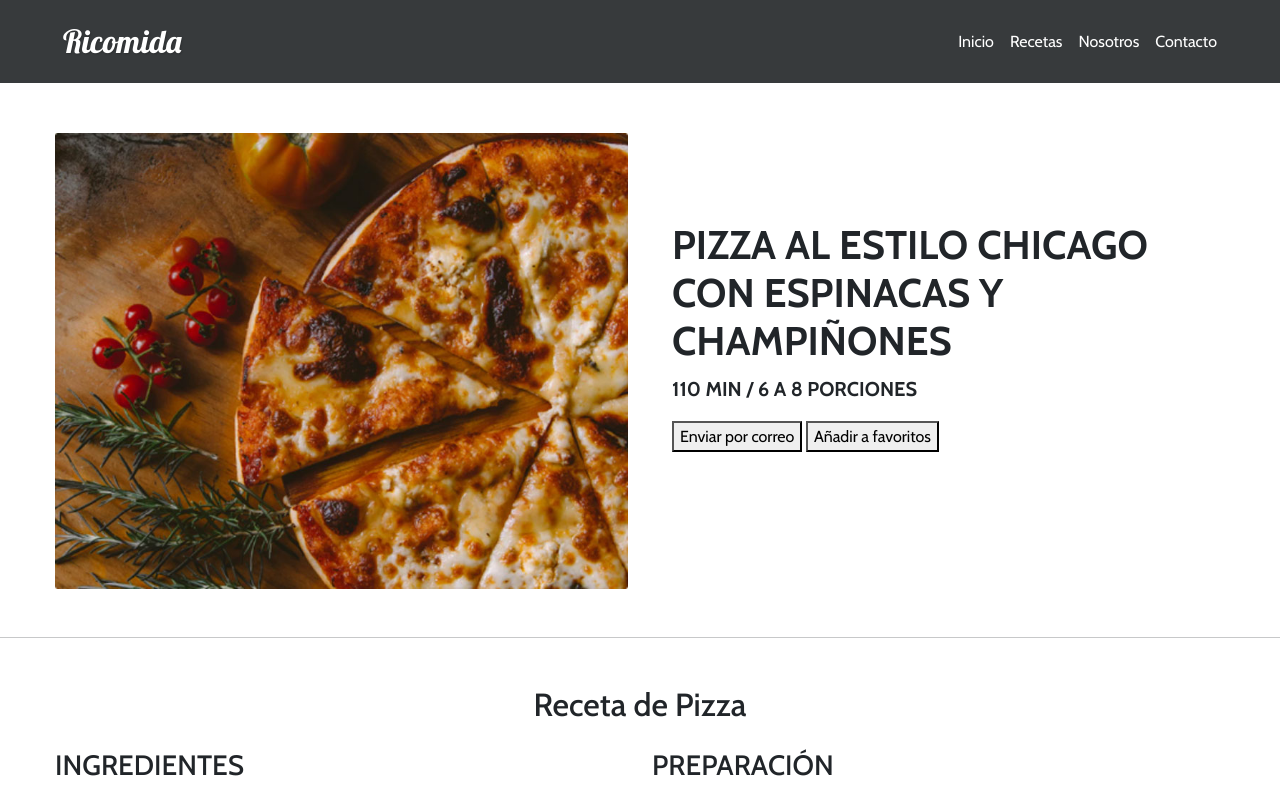
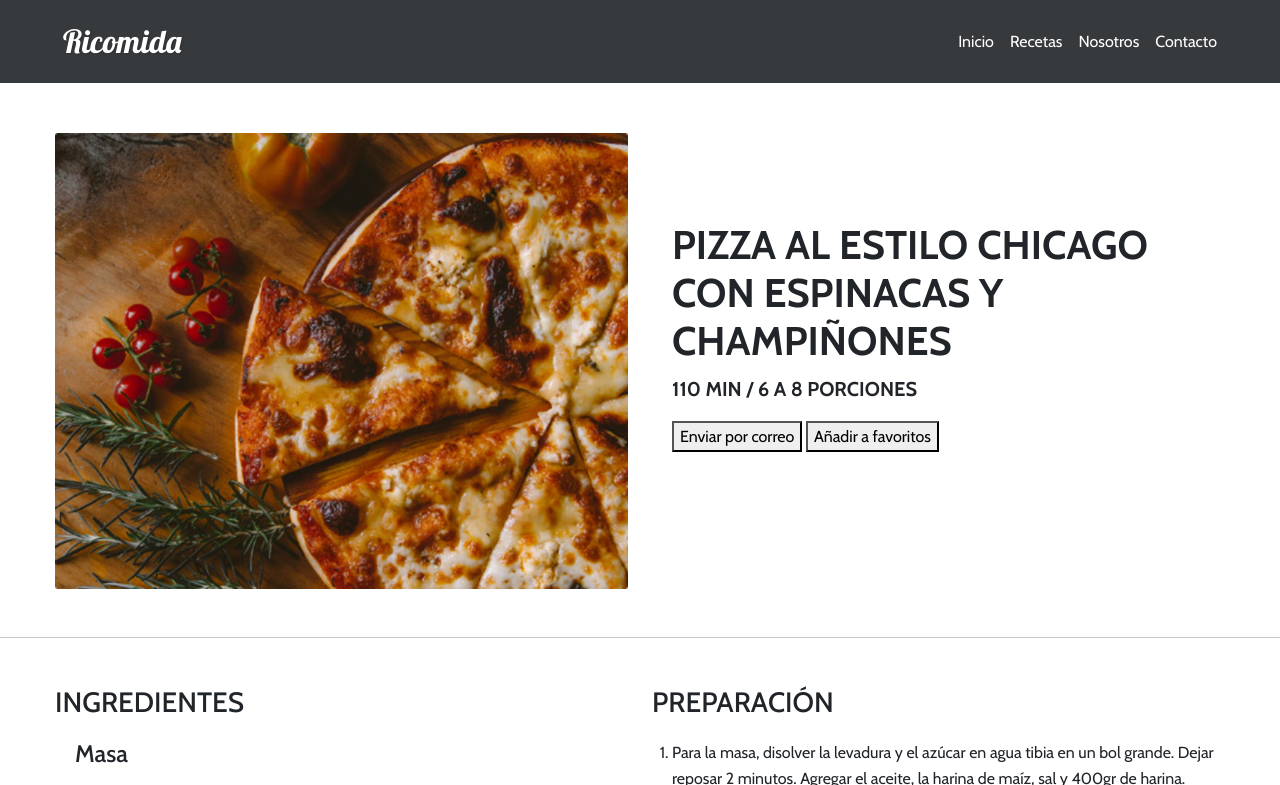
Before and after one commit to Cy5k0/Desaf-oRicomida, a plain HTML site: page index.html in a window 1280 px wide. Shown: the top 785 px of the page. Drawn offline with nearby package versions, Linux system fonts and the light colour scheme.

Commit message:
eliminadas lineas de sobra

```diff
--- a/index.html
+++ b/index.html
@@ -66,11 +66,11 @@
     </header>
 
     <div class="container">
-        <div class="row">
+        <!--         <div class="row">
           <div class="col-12">
-            <h2 class="text-center mb-4">Receta de Pizza</h2>
+            <hr class="separador mt-5 mb-5">
           </div>
-        </div>
+        </div> -->
 
         <div class="row">
           <div class="col-md-6">
@@ -120,53 +120,6 @@
         </div>
       </div>
 
-    <!-- <div class="recipe-container">
-    <section class="ingredientes">
-        <div class="ingredientes">
-            <h3>INGREDIENTES</h3>
-            <ul>
-                <l1><h4>Masa</h4></l1>
-                <li>20 gr de levadura seca instantánea</li>
-                <li>1 cucharadita de azúcar </li>
-                <li>500 ml agua tibia</li>
-                <li>100 ml aceite vegetal</li>
-                <li>4 cucharadas de aceite de oliva</li>
-                <li>65 gr harina de maíz fina (chuchoca)</li>
-                <li>2 cucharaditas de sal</li>
-                <li>625 gr harina Salsa</li>
-                <li>5 cucharadas de aceite de oliva </li>
-                <li>½ cebolla picada en cubos finos</li>
-                <li>2 cucharaditas de sal</li>
-                <li>3 cucharadas de Orégano Gourmet</li>
-                <li>1 ½ cucharadas de Albahaca Gourmet</li>
-                <li>2 tarro de tomates en cubos al natural </li>
-                <li>2 cucharaditas de azúcar</li>
-                <l1><h4>Relleno</h4></l1>
-                <li>½ cebolla, en cubos </li>
-                <li>500 gr hojas de espinacas picadas</li>
-                <li>400 gr de champiñones, laminados</li>
-                <li>300 gr de queso mozarella</li>
-                <li>4 cucharadas queso parmesano</li>
-
-            </ul>
-        </div>
-    </section>
-
-    <section class="preparacion">
-    <h3>PREPARACION</h3>
-    <ol>
-        <li>Para la masa, disolver la levadura y el azúcar en agua tibia en un bol grande. Dejar reposar 2 minutos. Agregar el aceite, la harina de maíz, sal y 400gr de harina. Mezclar bien. Amasar y agregar el resto de harina, la cantidad necesaria para tener una masa blanda. Poner en el mesón y amasar por 5 minutos o hasta tener una masa lisa y elástica (agregar harina en el mesón a medida que se va amasando para que la masa no se pegue) . Poner la masa en un bol aceitado, tapar con un paño de cocina limpio y dejar reposar hasta que la masa duplique su volumen (leudar). Golpear la masa para que baje y luego dejar leudar por 40 minutos adicionales.</li>
-        <li>Mientras tanto preparar la salsa: Calentar 4 cucharadas de aceite en una olla a fuego medio. Agregar la cebolla, Orégano Gourmet, Albahaca Gourmet, sal y cocinar hasta que la cebolla esté dorada. Agregar el ajo y cocinar por 30 segundos. Agregar los tomates junto al jugo del tarro, a la mezcla de cebolla. Agregar el azúcar y cocinar hasta que la mezcla se haya reducido y espesado, como 30 minutos. Sazonar con sal y pimienta a gusto. Reservar. </li>
-        <li>Relleno: Cocinar las chalotas en el aceite de oliva hasta que estén transparentes. Agregar los champiñones y las espinacas, cocinar hasta que estén cocidos y se haya evaporado todo el líquido que hayan votado los vegetales. Reservar. </li>
-        <li>Calentar el horno a 220C. 5. .</li>
-        <li>Una vez que la masa haya reposado, dividirla en dos bolas. Estirar cada masa para cubrir dos moldes (desmontables) de 26 cm, hacer un borde de 5 cm con la masa. Dividir el relleno entre las dos pizza, tapar con el queso mozarella, luego terminar con la salsa de tomates y finalmente espolvorear el queso rallado</li>
-        <li>Hornear por 35 a 40 minutos o hasta que el relleno esté caliente y la base esté esponjosa y dorada. Esperar unos minutos antes de desmoldar.</l1>
-
-    </ol>
-
-    </section>
- </div> -->
-
  <section class="similar_recipes">
     <h3>RECETAS RELACIONADAS</h3>
     <div class="recipe-columns">
```
